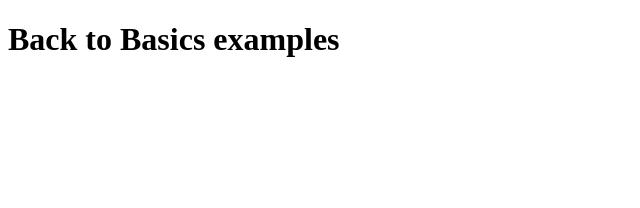
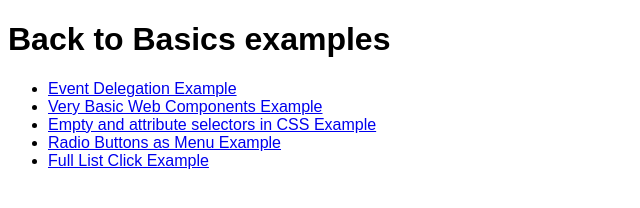
Before and after one commit to codepo8/talks-back-to-basics, a plain HTML site: page index.html in a window 1280 px wide. Shown: the whole page, without its empty margins (0-640 px from the left). Drawn offline with Linux system fonts and the light colour scheme.

Commit message:
added index

```diff
--- a/index.html
+++ b/index.html
@@ -4,9 +4,24 @@
   <meta charset="UTF-8">
   <meta name="viewport" content="width=device-width, initial-scale=1.0">
   <title>Back to Basics examples</title>
+  <style>
+    body  {
+      font-family: Arial, Helvetica, sans-serif;
+    }
+
+  </style>
 </head>
 <body>
   <h1>Back to Basics examples</h1>
 
+  <ul>
+    <li><a href="event-delegation.html">Event Delegation Example</a></li>
+    <li><a href="component-example.html">Very Basic Web Components Example</a></li>
+    <li><a href="empty-and-attribute-selectors.html">Empty and attribute selectors in CSS Example</a></li>
+    <li><a href="radio-buttons-as-menu.html">Radio Buttons as Menu Example</a></li>
+    <li><a href="full-list-click.html">Full List Click Example</a></li>
+
+  </ul>
+
 </body>
 </html>
```
Also changed, not shown: empty-and-attribute-selectors.html (+2 -2 lines).
